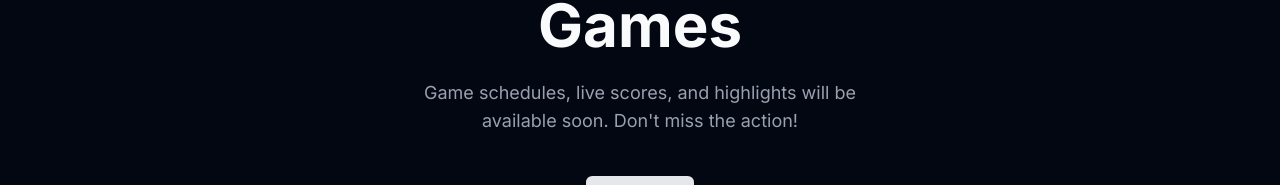
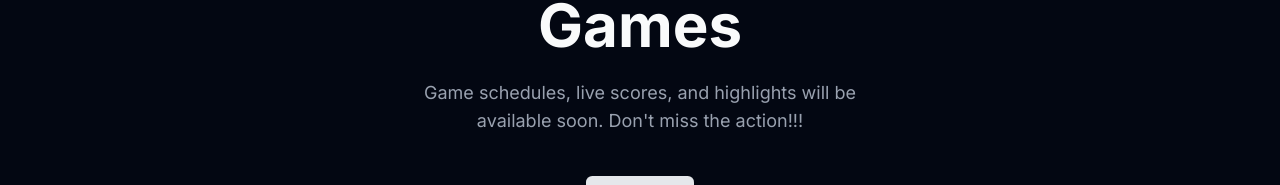
Before and after one commit to smgcup/frontend, a Next.js app: page /games in a window 1280 px wide. Shown: the part 319-504 px from the top of the page. Built offline with nearby package versions, Linux system fonts and the light colour scheme; what @apollo/client-integration-nextjs would draw is missing.

Commit message:
added added 404 and coming soon pages

```diff
--- a/src/app/(navbar-layout)/games/page.tsx
+++ b/src/app/(navbar-layout)/games/page.tsx
@@ -4,7 +4,7 @@ const page = () => {
   return (
     <ComingSoon
       title="Games"
-      description="Game schedules, live scores, and highlights will be available soon. Don't miss the action!"
+      description="Game schedules, live scores, and highlights will be available soon. Don't miss the action!!!"
     />
   );
 };
```
